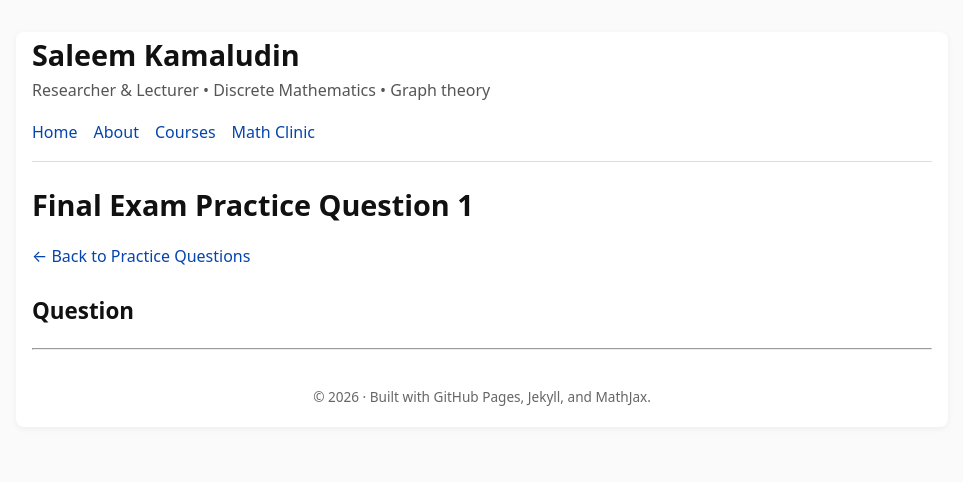
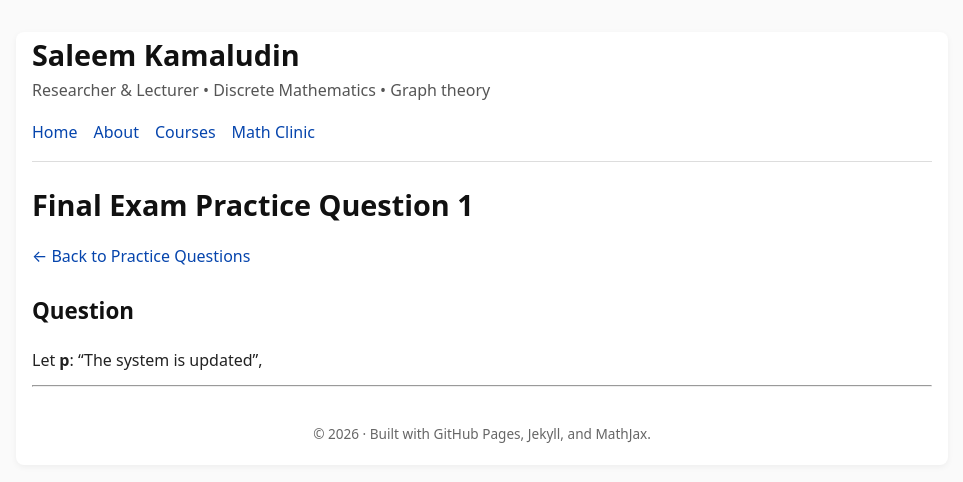
Before and after one commit to SaleemKamaludin/SaleemKamaludin.github.io, a Jekyll site: the page built from courses/comp1604/final-exam-practice/question-1.md, in a window 1280 px wide. Shown: the top 482 px of the page, without its empty margins (158-1121 px from the left). Built offline with Jekyll 4.4.1, drawn with Linux system fonts in a browser that asks for light colours.

Commit message:
Update question-1.md

```diff
--- a/courses/comp1604/final-exam-practice/question-1.md
+++ b/courses/comp1604/final-exam-practice/question-1.md
@@ -12,3 +12,4 @@ title: Final Exam Practice Question 1
 <h2>Question</h2>
 
 <p>
+Let <strong>p</strong>: “The system is updated”, &nbsp;
```
